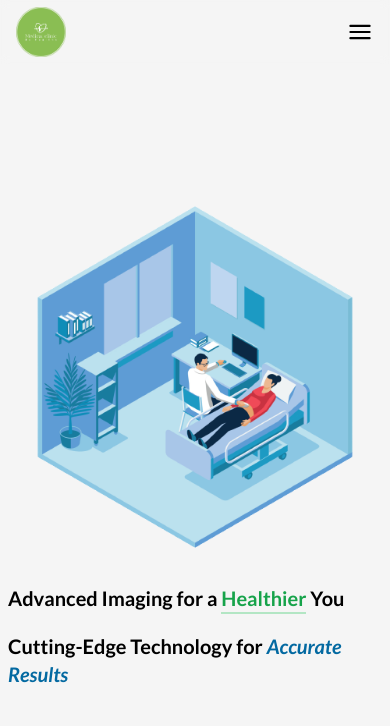
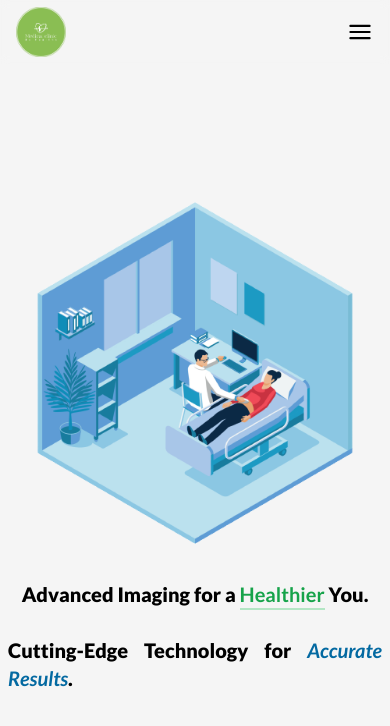
Before and after one commit to hadiraz/doctor-appointment, a Next.js app: page / in a window 390 px wide. Shown: the top 726 px of the page. Built offline with nearby package versions, Linux system fonts and the light colour scheme.

Commit message:
responsive styles edited for titles

```diff
--- a/components/MainPageBanner.tsx
+++ b/components/MainPageBanner.tsx
@@ -7,18 +7,18 @@ const MainPageBanner = () => {
       <div className="flex justify-center items-center">
         <Image src={MedicalBanner} width={400} height={400} alt="banner" />
       </div>
-      <div className="flex flex-col mt-3 md:mt-0 justify-center">
-        <p className="text-xl font-semibold sm:text-2xl px-2">
+      <div className="flex flex-col items-center mt-3 md:mt-0 justify-center">
+        <p className="text-xl font-extrabold md:items-start sm:text-3xl px-2 text-justify md:text-left">
             {/* <span className="relative flex w-3 h-3 rounded-full bg-lime-500 mr-3">
                 <span className="absolute top-0 left-0 w-full h-full animate-ping bg-lime-500 rounded-full"></span>
             </span> */}
-        Advanced Imaging for a <strong className="sm:text-2xl font-bold text-green-600 relative after:absolute after:h-[2px] after:w-full after:-bottom-1 after:left-0 after:bg-lightPrimary">Healthier</strong> You
+        Advanced Imaging for a <strong className="sm:text-2xl font-bold text-green-600 relative after:absolute after:h-[2px] after:w-full after:-bottom-1 after:left-0 after:bg-lightPrimary">Healthier</strong> You.
         </p>
-        <p className="text-xl font-semibold sm:text-2xl px-2 mt-5 ">
+        <p className="text-xl font-extrabold md:items-start text-justify sm:text-3xl px-2 mt-7 md:text-left">
         {/* <span className="relative flex w-3 h-3 rounded-full bg-lime-500 mr-3">
                 <span className="absolute top-0 left-0 w-full h-full animate-ping bg-lime-500 rounded-full"></span>
             </span> */}
-        Cutting-Edge Technology for <em className=" text-sky-700 relative after:absolute after:h-[2px] after:w-full after:-bottom-1 after:left-0 after:bg-sky-200">Accurate Results</em>
+        Cutting-Edge Technology for <em className=" text-sky-700 relative after:absolute after:h-[2px] after:w-full after:-bottom-1 after:left-0 after:bg-sky-200">Accurate Results</em>.
         </p>
       </div>
     </section>
```
